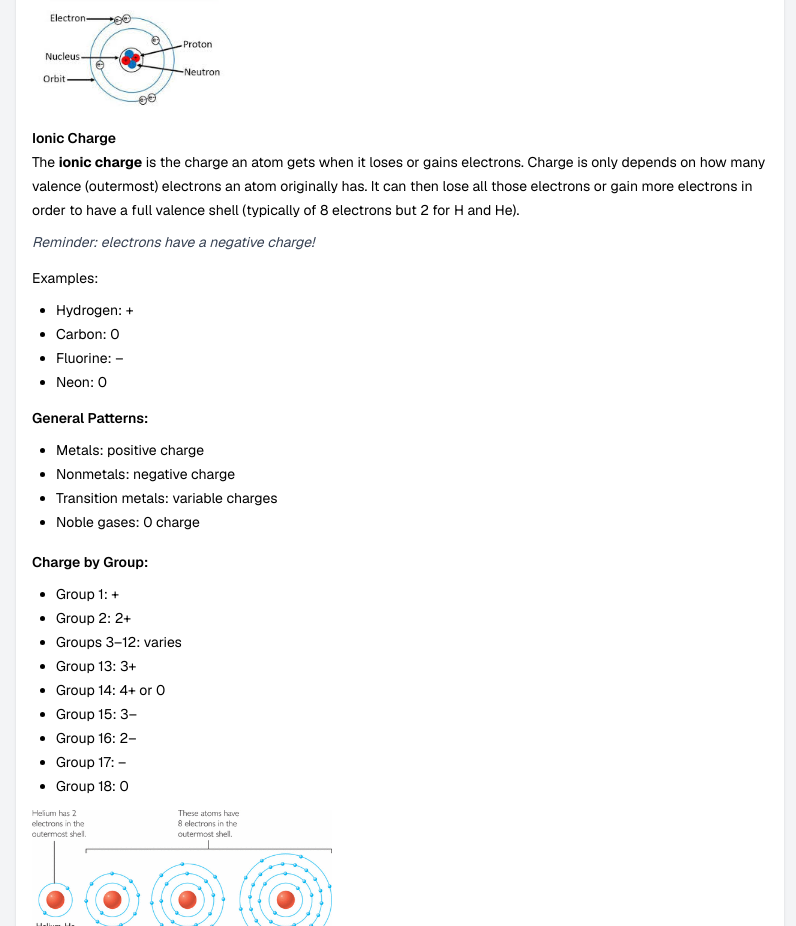
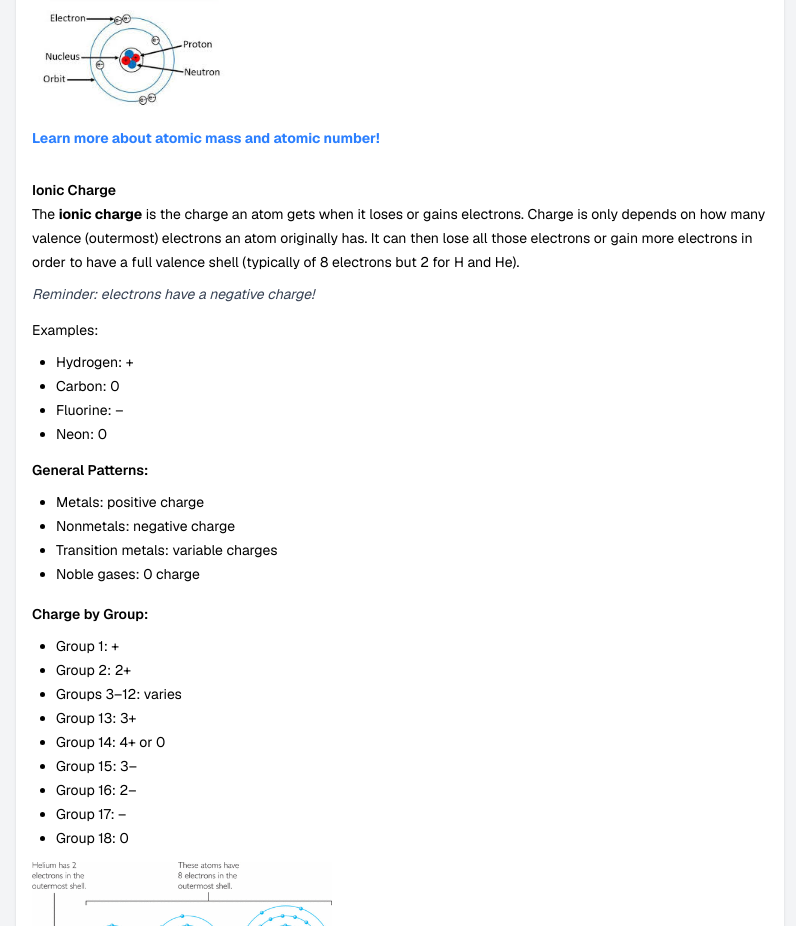
Before and after one commit to FlmnD/stem-a-day, a Next.js app in the folder frontend/: page /games/carble-easy in a window 1280 px wide. Shown: the part 1560-2486 px from the top of the page, without its empty margins (240-1036 px from the left). Built offline with nearby package versions, Linux system fonts and the light colour scheme.

Commit message:
Create Link Component and Added some Links. More links will be created in the future...

```diff
--- a/frontend/src/components/lib/data/carble.tsx
+++ b/frontend/src/components/lib/data/carble.tsx
@@ -1,3 +1,4 @@
+import CarbleLink from "@/components/ui/StemLink";
 import { Article, Lesson } from "@/structures/GameStructures";
 
 export function CarbleEasyArticle(): Article {
@@ -30,12 +31,10 @@ export function CarbleEasyArticle(): Article {
                     <li>Negative <strong>electrons</strong></li>
                     <li>Neutral <strong>neutrons</strong></li>
                 </ul>
-                {/* "Learn more about elements and atoms at *external hyperlink for resource website*." */}
 
                 <p className="italic text-gray-600 mb-4">
                     <img src="/atomic and mass number.jpg" alt="atomic and mass number example" height="300" width="200" />
                 </p>
-                {/* "Learn more about atomic mass and mass number at *external hyperlink for resource website*." */}
 
                 <h3 className="font-semibold">Atomic Number</h3>
                 <p className="mb-2">
@@ -52,7 +51,7 @@ export function CarbleEasyArticle(): Article {
                 </ul>
                 <p className="mb-4">
                     It <strong>increases by one</strong> as you move left → right <strong>across a period</strong>
-                     and <strong>increases dramatically</strong> as you move top → bottom <strong>down a group</strong>.
+                    and <strong> increases dramatically</strong> as you move top → bottom <strong> down a group</strong>.
                 </p>
                 <p className="italic text-gray-600 mb-4">
                     <img src="/4 protons diagram.png" alt="atom diagram example" height="300" width="200" />
@@ -79,12 +78,15 @@ export function CarbleEasyArticle(): Article {
                 </ul>
                 <p className="mb-4">
                     It <strong>increases</strong> as you move left → right <strong>across a period</strong>
-                     and <strong>increases dramatically</strong> as you move top → bottom <strong>down a group</strong>.
+                    and <strong>increases dramatically</strong> as you move top → bottom <strong>down a group</strong>.
                 </p>
                 <p className="italic text-gray-600 mb-4">
                     <img src="/the structure of atom.jpg" alt="the structure of atom diagram" height="300" width="200" />
                 </p>
-                {/* "Learn more about atomic mass at *external hyperlink for resource website*." */}
+
+                <div className="mb-7">
+                    <CarbleLink url="https://chem.libretexts.org/Courses/Furman_University/CHM101%3A_Chemistry_and_Global_Awareness_(Gordon)/03%3A_Atoms_and_the_Periodic_Table/3.04%3A_Atomic_Mass_and_Atomic_Number" text="Learn more about atomic mass and atomic number!"></CarbleLink>
+                </div>
 
                 <h3 className="font-semibold">Ionic Charge</h3>
                 <p className="mb-2">
@@ -197,7 +199,7 @@ export function CarbleHardArticle(): Article {
                 </ul>
                 <p className="mb-4">
                     It <strong>decreases</strong> as you move left → right <strong>across a period</strong>
-                     and <strong>increases</strong> as you move top → bottom <strong>down a group</strong>.
+                    and <strong>increases</strong> as you move top → bottom <strong>down a group</strong>.
                 </p>
                 <p className="italic text-gray-600 mb-4">
                     {/* atomic radius example diagrams picture */}
@@ -222,7 +224,7 @@ export function CarbleHardArticle(): Article {
                 </ul>
                 <p className="mb-4">
                     It <strong>increases dramatically</strong> as you move left → right <strong>across a period</strong>
-                     and <strong>decreases</strong> as you move top → bottom <strong>down a group</strong>.
+                    and <strong>decreases</strong> as you move top → bottom <strong>down a group</strong>.
                 </p>
                 <p className="italic text-gray-600">
                     {/* first ionization energy example diagrams picture */}
@@ -247,7 +249,7 @@ export function CarbleHardArticle(): Article {
                 </ul>
                 <p className="mb-4">
                     It <strong>increases dramatically</strong> as you move left → right <strong>across a period</strong>
-                     and <strong>decreases</strong> as you move top → bottom <strong>down a group</strong>.
+                    and <strong>decreases</strong> as you move top → bottom <strong>down a group</strong>.
                 </p>
                 <p className="italic text-gray-600 mb-4">
                     {/* electronegativity example diagrams picture */}
--- a/frontend/src/components/sections/games/CarbleGame.tsx
+++ b/frontend/src/components/sections/games/CarbleGame.tsx
@@ -8,6 +8,7 @@ import { CarbleEasyArticle, CarbleEasyLesson, CarbleHardArticle, CarbleHardLesso
 import PeriodicTable from "@/components/sections/games/PeriodicTable";
 
 import React from "react";
+import StemLink from "@/components/ui/StemLink";
 
 interface Props {
     yellowRange: ElementRange;
@@ -263,15 +264,7 @@ export default function CarbleGame({ yellowRange, guessFormat, carbleLesson, car
                                             <td className={`border px-4 py-2 ${getColorNumeric(g.ionizationEnergy, actual.first_ionization_energy, yellowRange.ionizationEnergy)}`}>{g.ionizationEnergy}</td>
                                             <td className={`border px-4 py-2 ${getColorNumeric(g.electronegativity, actual.electronegativity, yellowRange.electronegativity)}`}>{g.electronegativity}</td>
                                             <td className="border px-4 py-2">
-                                                <strong>
-                                                    <a
-                                                        href={"https://www.webelements.com/" + g.element_name.toLowerCase()}
-                                                        target="_blank"
-                                                        className="text-blue-500"
-                                                    >
-                                                        <center><Info /></center>
-                                                    </a>
-                                                </strong>
+                                                <StemLink url={"https://www.webelements.com/" + g.element_name.toLowerCase()} children={<center><Info /></center>}></StemLink>
                                             </td>
                                         </tr>
                                     );
--- /dev/null
+++ b/frontend/src/components/ui/StemLink.tsx
@@ -0,0 +1,18 @@
+interface Props {
+    classNameArgs?: String;
+    text?: string;
+    children?: React.ReactNode;
+    url: string;
+};
+
+export default function StemLink({ classNameArgs = "", text = "", url, children }: Props): React.JSX.Element {
+
+    return (
+        <>
+            <strong>
+                <a href={url} className={`text-blue-500 ${classNameArgs}`} target="_blank">{text}{children ?? null}</a>
+            </strong>
+
+        </>
+    );
+}
```
